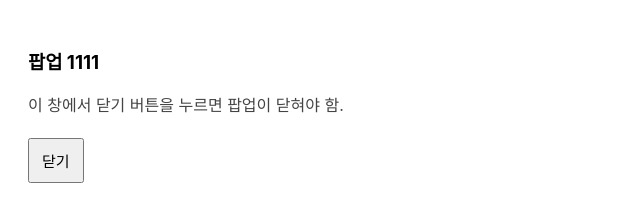
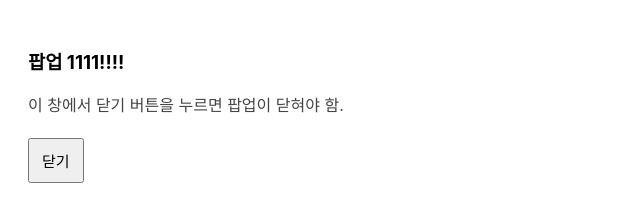
Before and after one commit to kad1370/katPopupTest, a plain HTML site: page popup.html in a window 1280 px wide. Shown: the full height of the page, 0-640 px from the left. Drawn offline with Linux system fonts and the light colour scheme.

Commit message:
Add files via upload

```diff
--- a/popup.html
+++ b/popup.html
@@ -11,7 +11,7 @@
   </style>
 </head>
 <body>
-  <h3>팝업 1111</h3>
+  <h3>팝업 1111!!!!</h3>
   <p>이 창에서 닫기 버튼을 누르면 팝업이 닫혀야 함.</p>
 
   <button id="btnClose">닫기</button>
```
